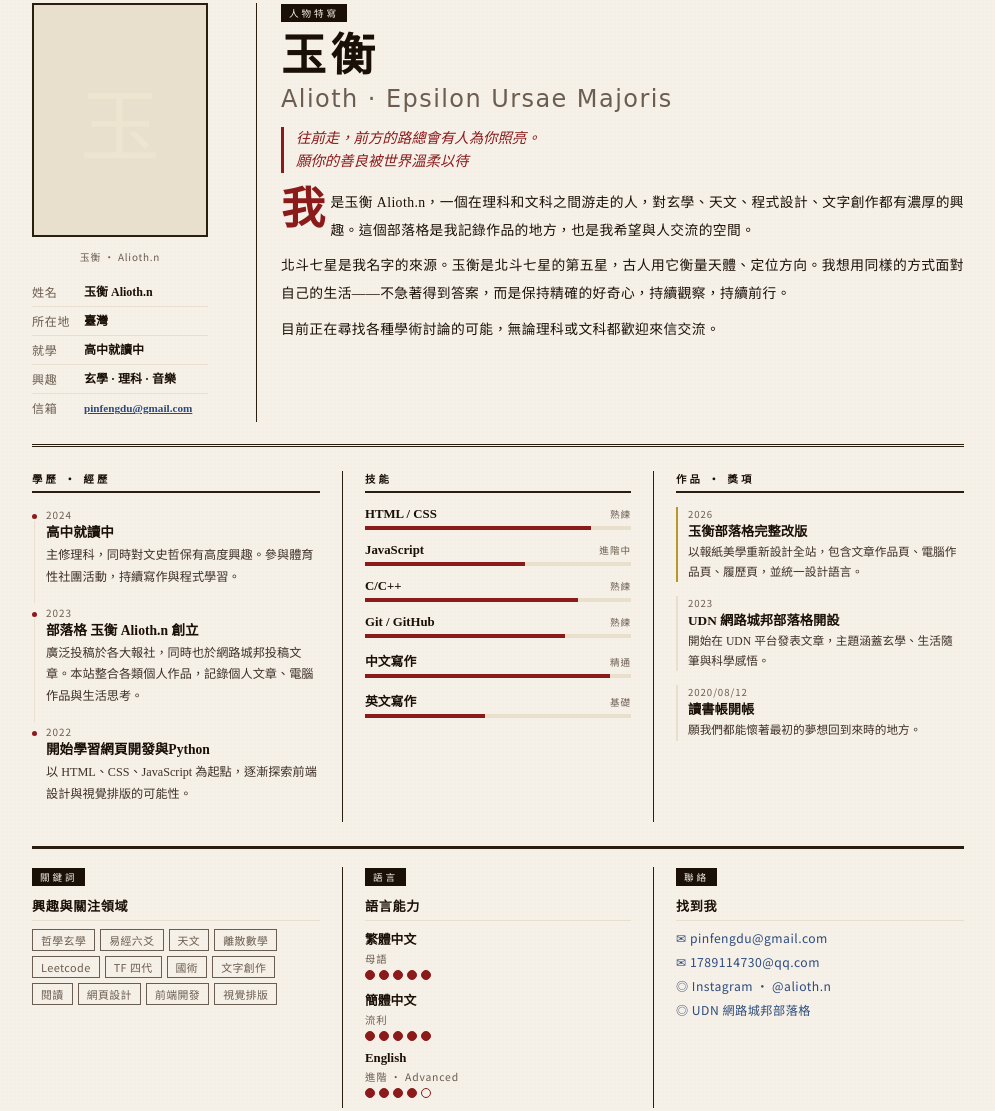
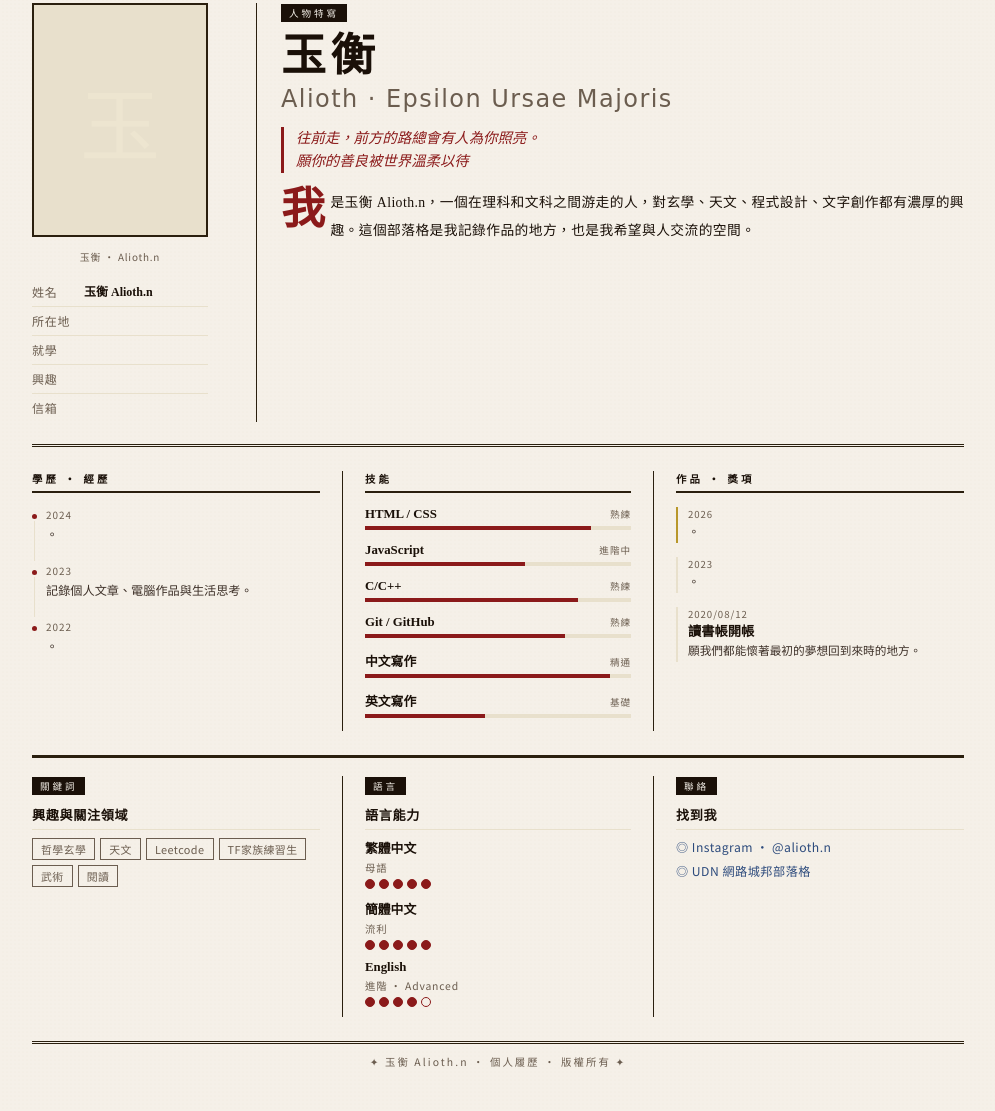
Before and after one commit to alioth-n/alioth-n.github.io, a plain HTML site: page category/page3.html in a window 1280 px wide. Shown: the part 265-1376 px from the top of the page, without its empty margins (142-1137 px from the left). Drawn offline with Linux system fonts and the light colour scheme; a web font is replaced by a local one.

Commit message:
subtract my data

```diff
--- a/category/page3.html
+++ b/category/page3.html
@@ -524,19 +524,19 @@
         </tr>
         <tr>
           <td>所在地</td>
-          <td>臺灣</td>  <!-- 修改成你的所在地 -->
+          <td></td>  <!-- 修改成你的所在地 -->
         </tr>
         <tr>
           <td>就學</td>
-          <td>高中就讀中</td>  <!-- 修改成你的學歷現況 -->
+          <td></td>  <!-- 修改成你的學歷現況 -->
         </tr>
         <tr>
           <td>興趣</td>
-          <td>玄學 · 理科 · 音樂</td>
+          <td></td>
         </tr>
         <tr>
           <td>信箱</td>
-          <td><a href="mailto:pinfengdu@gmail.com" style="color:var(--accent2);font-size:0.7rem;">pinfengdu@gmail.com</a></td>
+          <td><a href="" style="color:var(--accent2);font-size:0.7rem;"></a></td>
         </tr>
       </table>
     </div>
@@ -556,8 +556,6 @@
 
       <div class="profile-intro dropcap">
         <p>我是玉衡 Alioth.n，一個在理科和文科之間游走的人，對玄學、天文、程式設計、文字創作都有濃厚的興趣。這個部落格是我記錄作品的地方，也是我希望與人交流的空間。</p>
-        <p>北斗七星是我名字的來源。玉衡是北斗七星的第五星，古人用它衡量天體、定位方向。我想用同樣的方式面對自己的生活——不急著得到答案，而是保持精確的好奇心，持續觀察，持續前行。</p>
-        <p>目前正在尋找各種學術討論的可能，無論理科或文科都歡迎來信交流。</p>
       </div>
     </div>
   </div>
@@ -574,20 +572,20 @@
 
         <li class="timeline-item">
           <div class="timeline-year">2024</div>
-          <div class="timeline-title">高中就讀中</div>  <!-- 修改成你的學校 -->
-          <div class="timeline-body">主修理科，同時對文史哲保有高度興趣。參與體育性社團活動，持續寫作與程式學習。</div>
+          <div class="timeline-title"></div>  <!-- 修改成你的學校 -->
+          <div class="timeline-body">。</div>
         </li>
 
         <li class="timeline-item">
           <div class="timeline-year">2023</div>
-          <div class="timeline-title">部落格 玉衡 Alioth.n 創立</div>
-          <div class="timeline-body">廣泛投稿於各大報社，同時也於網路城邦投稿文章。本站整合各類個人作品，記錄個人文章、電腦作品與生活思考。</div>
+          <div class="timeline-title"></div>
+          <div class="timeline-body">記錄個人文章、電腦作品與生活思考。</div>
         </li>
 
         <li class="timeline-item">
           <div class="timeline-year">2022</div>
-          <div class="timeline-title">開始學習網頁開發與Python</div>
-          <div class="timeline-body">以 HTML、CSS、JavaScript 為起點，逐漸探索前端設計與視覺排版的可能性。</div>
+          <div class="timeline-title"></div>
+          <div class="timeline-body">。</div>
         </li>
 
         <!-- 在這裡新增更多經歷，複製上面的 <li class="timeline-item"> 區塊 -->
@@ -673,14 +671,14 @@
 
       <div class="award-item highlight">
         <div class="award-year">2026</div>
-        <div class="award-title">玉衡部落格完整改版</div>
-        <div class="award-body">以報紙美學重新設計全站，包含文章作品頁、電腦作品頁、履歷頁，並統一設計語言。</div>
+        <div class="award-title"></div>
+        <div class="award-body">。</div>
       </div>
 
       <div class="award-item">
         <div class="award-year">2023</div>
-        <div class="award-title">UDN 網路城邦部落格開設</div>
-        <div class="award-body">開始在 UDN 平台發表文章，主題涵蓋玄學、生活隨筆與科學感悟。</div>
+        <div class="award-title"></div>
+        <div class="award-body">。</div>
       </div>
 
       <div class="award-item">
@@ -706,17 +704,11 @@
       <h3>興趣與關注領域</h3>
       <div class="tag-cloud">
         <span class="tag-chip">哲學玄學</span>
-        <span class="tag-chip">易經六爻</span>
         <span class="tag-chip">天文</span>
-        <span class="tag-chip">離散數學</span>
         <span class="tag-chip">Leetcode</span>
-        <span class="tag-chip">TF 四代</span>
-        <span class="tag-chip">國術</span>
-        <span class="tag-chip">文字創作</span>
+        <span class="tag-chip">TF家族練習生</span>
+        <span class="tag-chip">武術</span>
         <span class="tag-chip">閱讀</span>
-        <span class="tag-chip">網頁設計</span>
-        <span class="tag-chip">前端開發</span>
-        <span class="tag-chip">視覺排版</span>
         <!-- 新增標籤：<span class="tag-chip">新標籤</span> -->
       </div>
     </div>
@@ -774,8 +766,6 @@
       <div class="section-label">聯絡</div>
       <h3>找到我</h3>
       <div class="contact-row">
-        <a href="mailto:pinfengdu@gmail.com">✉ pinfengdu@gmail.com</a>
-        <a href="mailto:1789114730@qq.com">✉ 1789114730@qq.com</a>
         <a href="https://www.instagram.com/alioth.n/" target="_blank">◎ Instagram · @alioth.n</a>
         <a href="https://blog.udn.com/G_108543539071131983/article" target="_blank">◎ UDN 網路城邦部落格</a>
       </div>
```
Also changed, not shown: index.html (+18 -18 lines).
